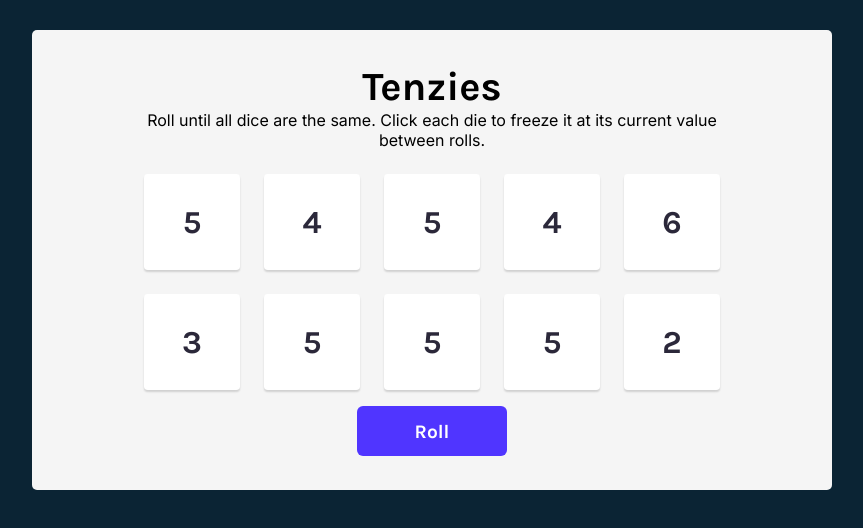
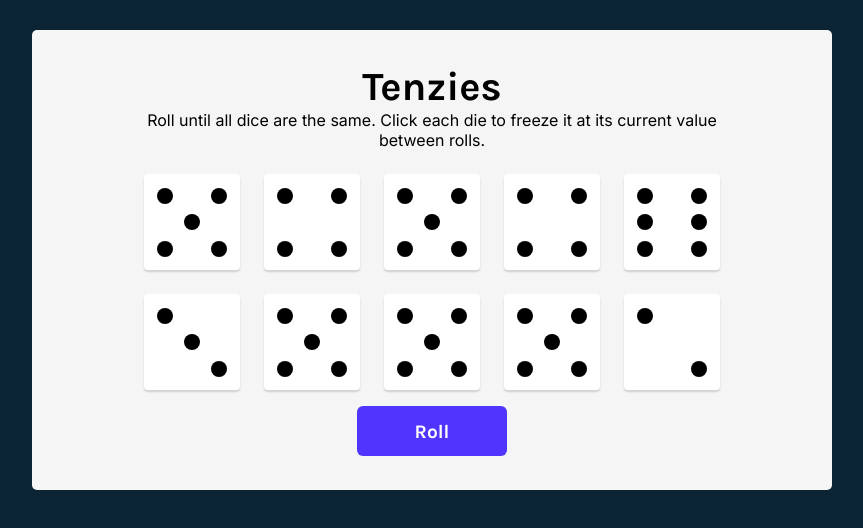
Before and after one commit to Ezimy/tenzies_app, a React (Vite) app: page / in a window 1280 px wide. Shown: the top 528 px of the page, without its empty margins (208-1071 px from the left). Built offline with nearby package versions, Linux system fonts and the light colour scheme.

Commit message:
changed dice numbers to dots and added styling

```diff
--- a/src/components/Die.jsx
+++ b/src/components/Die.jsx
@@ -3,9 +3,20 @@ export default function Die(props){
     const styles = {
         backgroundColor: props.isHeld ? "#59E391" : "white"
     }
+    function generateDotDiv(){
+        return <div className="dot"></div>
+    }
+    function dots() {
+        const dotsArray = []
+        for(let i = 0 ; i < props.value; i++){
+            dotsArray.push(generateDotDiv())
+        }
+        console.log(dotsArray)
+        return dotsArray
+    }
     return(
-        <div className="die" style={styles} onClick={props.holdDice}>
-            <h2>{props.value}</h2>
+        <div className={`die die-${props.value}`} style={styles} onClick={props.holdDice}>
+            {dots()}
         </div>
     )
 }
--- a/src/style.css
+++ b/src/style.css
@@ -43,20 +43,6 @@ main {
     gap: 1.5rem;
     margin-bottom: 1rem;
 }
-.die{
-    width: 6rem;
-    height: 6rem;
-    cursor: pointer;
-    display: flex;
-    align-items: center;
-    justify-content: center;
-    color: #2B283A;
-    border-radius: 0.23831rem;
-    box-shadow: 0px 2px 2px 0px rgba(0, 0, 0, 0.15);
-}
-.die > h2 {
-    font-size: 2rem;
-}
 .roll-dice {
     height: 50px;
     width: 150px;
@@ -75,3 +61,125 @@ main {
 .roll-dice:active {
     box-shadow: inset 5px 5px 10px -3px rgba(0, 0, 0, 0.7);
 }
+.die{
+    padding: 0.5rem;
+    width: 6rem;
+    height: 6rem;
+    cursor: pointer;
+    display: grid;
+    grid-template-columns: repeat(3, 1fr);
+    grid-template-rows: repeat(3, 1fr);
+    border-radius: 0.23831rem;
+    box-shadow: 0px 2px 2px 0px rgba(0, 0, 0, 0.15);
+}
+.dot{
+    width: 1rem;
+    height: 1rem;
+    border-radius: 50%;
+    background-color: black;
+    align-self: center;
+    justify-self: center;
+}
+.die-1 .dot {
+    grid-column: 2;
+    grid-row: 2;
+  }
+.die-2 .dot:nth-child(1) {
+    grid-column: 1;
+    grid-row: 1;
+  }
+
+  .die-2 .dot:nth-child(2) {
+    grid-column: 3;
+    grid-row: 3;
+  }
+
+  .die-3 .dot:nth-child(1) {
+    grid-column: 1;
+    grid-row: 1;
+  }
+
+  .die-3 .dot:nth-child(2) {
+    grid-column: 2;
+    grid-row: 2;
+  }
+
+  .die-3 .dot:nth-child(3) {
+    grid-column: 3;
+    grid-row: 3;
+  }
+
+  .die-4 .dot:nth-child(1) {
+    grid-column: 1;
+    grid-row: 1;
+  }
+
+  .die-4 .dot:nth-child(2) {
+    grid-column: 3;
+    grid-row: 1;
+  }
+
+  .die-4 .dot:nth-child(3) {
+    grid-column: 1;
+    grid-row: 3;
+  }
+
+  .die-4 .dot:nth-child(4) {
+    grid-column: 3;
+    grid-row: 3;
+  }
+
+  .die-5 .dot:nth-child(1) {
+    grid-column: 1;
+    grid-row: 1;
+  }
+
+  .die-5 .dot:nth-child(2) {
+    grid-column: 3;
+    grid-row: 1;
+  }
+
+  .die-5 .dot:nth-child(3) {
+    grid-column: 2;
+    grid-row: 2;
+  }
+
+  .die-5 .dot:nth-child(4) {
+    grid-column: 1;
+    grid-row: 3;
+  }
+
+  .die-5 .dot:nth-child(5) {
+    grid-column: 3;
+    grid-row: 3;
+  }
+
+  .die-6 .dot:nth-child(1) {
+    grid-column: 1;
+    grid-row: 1;
+  }
+
+  .die-6 .dot:nth-child(2) {
+    grid-column: 3;
+    grid-row: 1;
+  }
+
+  .die-6 .dot:nth-child(3) {
+    grid-column: 1;
+    grid-row: 2;
+  }
+
+  .die-6 .dot:nth-child(4) {
+    grid-column: 3;
+    grid-row: 2;
+  }
+
+  .die-6 .dot:nth-child(5) {
+    grid-column: 1;
+    grid-row: 3;
+  }
+
+  .die-6 .dot:nth-child(6) {
+    grid-column: 3;
+    grid-row: 3;
+  }
```
